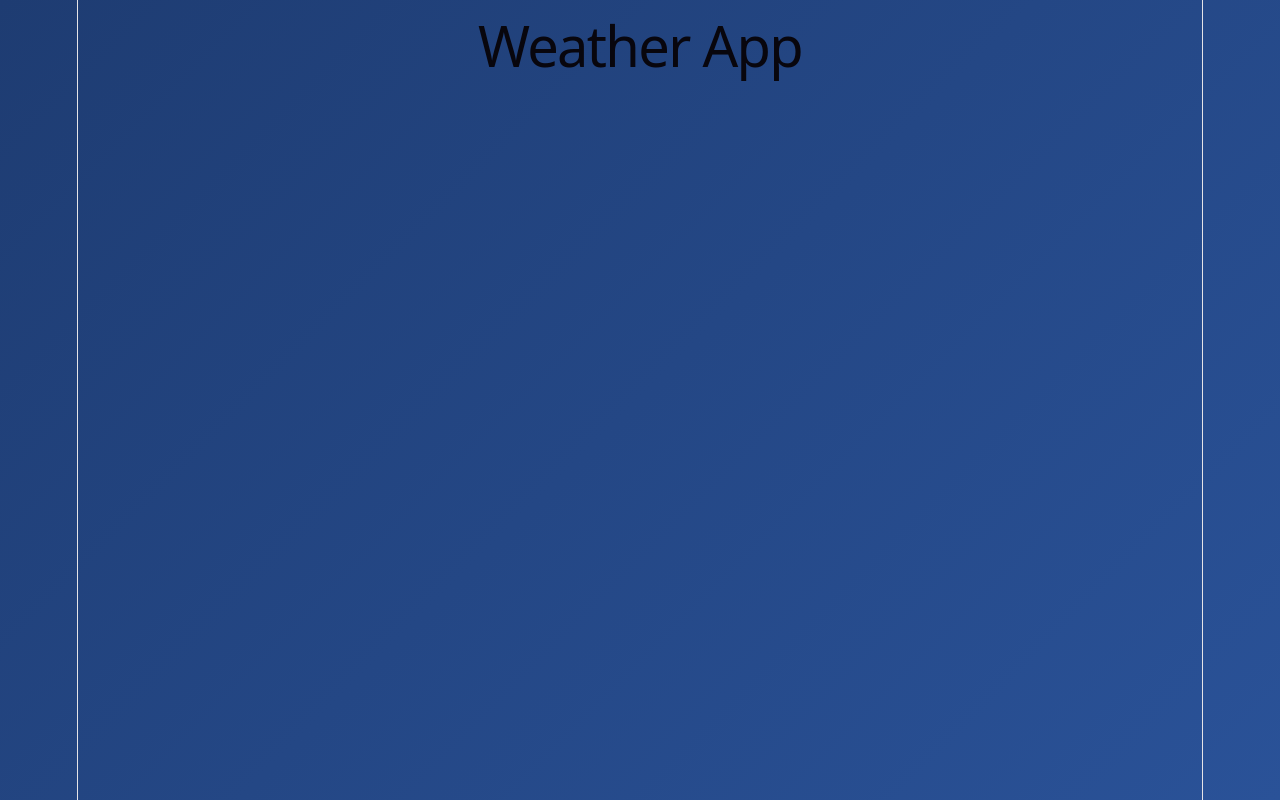
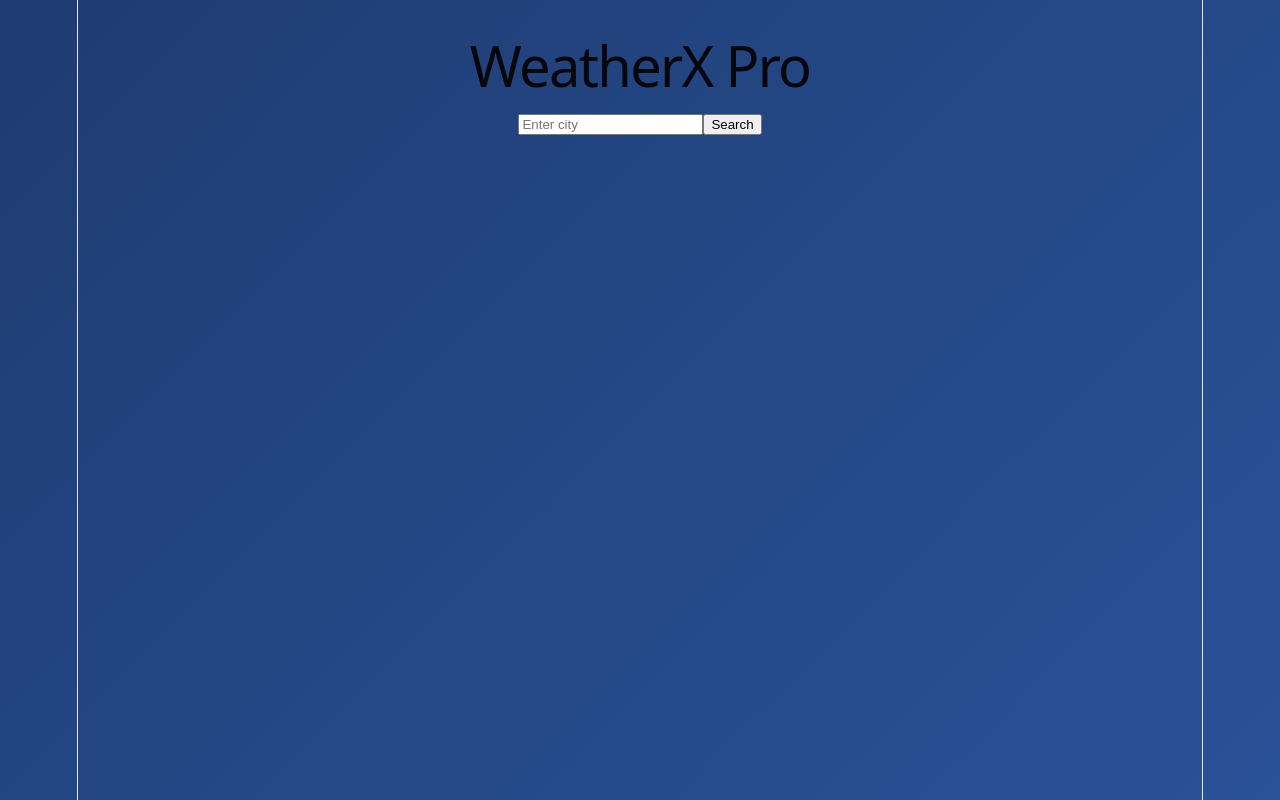
Before and after one commit to Sacchu-1206/Weather-App, a React (Vite) app: page / in a window 1280 px wide. Built offline with nearby package versions, Linux system fonts and the light colour scheme.

Commit message:
Added weather API integration and data fetching

```diff
--- a/package.json
+++ b/package.json
@@ -10,6 +10,7 @@
     "preview": "vite preview"
   },
   "dependencies": {
+    "axios": "^1.16.0",
     "react": "^19.2.5",
     "react-dom": "^19.2.5"
   },
--- a/src/App.jsx
+++ b/src/App.jsx
@@ -1,7 +1,39 @@
+import { useState } from "react";
+import { getWeatherByCity } from "./services/weatherService";
+
 function App() {
+  const [city, setCity] = useState("");
+  const [weather, setWeather] = useState(null);
+
+  const handleSearch = async () => {
+    try {
+      const data = await getWeatherByCity(city);
+      setWeather(data);
+    } catch (error) {
+      alert("City not found");
+    }
+  };
+
   return (
-    <div>
-      <h1>Weather App</h1>
+    <div style={{ padding: "20px" }}>
+      <h1>WeatherX Pro</h1>
+
+      <input
+        type="text"
+        placeholder="Enter city"
+        value={city}
+        onChange={(e) => setCity(e.target.value)}
+      />
+
+      <button onClick={handleSearch}>Search</button>
+
+      {weather && (
+        <div>
+          <h2>{weather.name}</h2>
+          <p>Temp: {weather.main.temp}°C</p>
+          <p>Condition: {weather.weather[0].main}</p>
+        </div>
+      )}
     </div>
   );
 }
--- /dev/null
+++ b/src/services/weatherService.jsx
@@ -0,0 +1,23 @@
+import axios from "axios";
+
+// Base URL (API ka main link)
+const BASE_URL = "https://api.openweathermap.org/data/2.5/weather";
+
+// Function banaya weather fetch karne ke liye
+export const getWeatherByCity = async (city) => {
+  try {
+       console.log("API KEY:", import.meta.env.VITE_WEATHER_API_KEY);
+    const response = await axios.get(BASE_URL, {
+      params: {
+        q: city,
+        appid: import.meta.env.VITE_WEATHER_API_KEY,
+        units: "metric",
+      },
+    });
+
+    return response.data;
+  } catch (error) {
+    console.log("Error fetching weather:", error);
+    throw error;
+  }
+};
```
Also changed, not shown: 2 other files (tests, documents, lock files or other folders).
